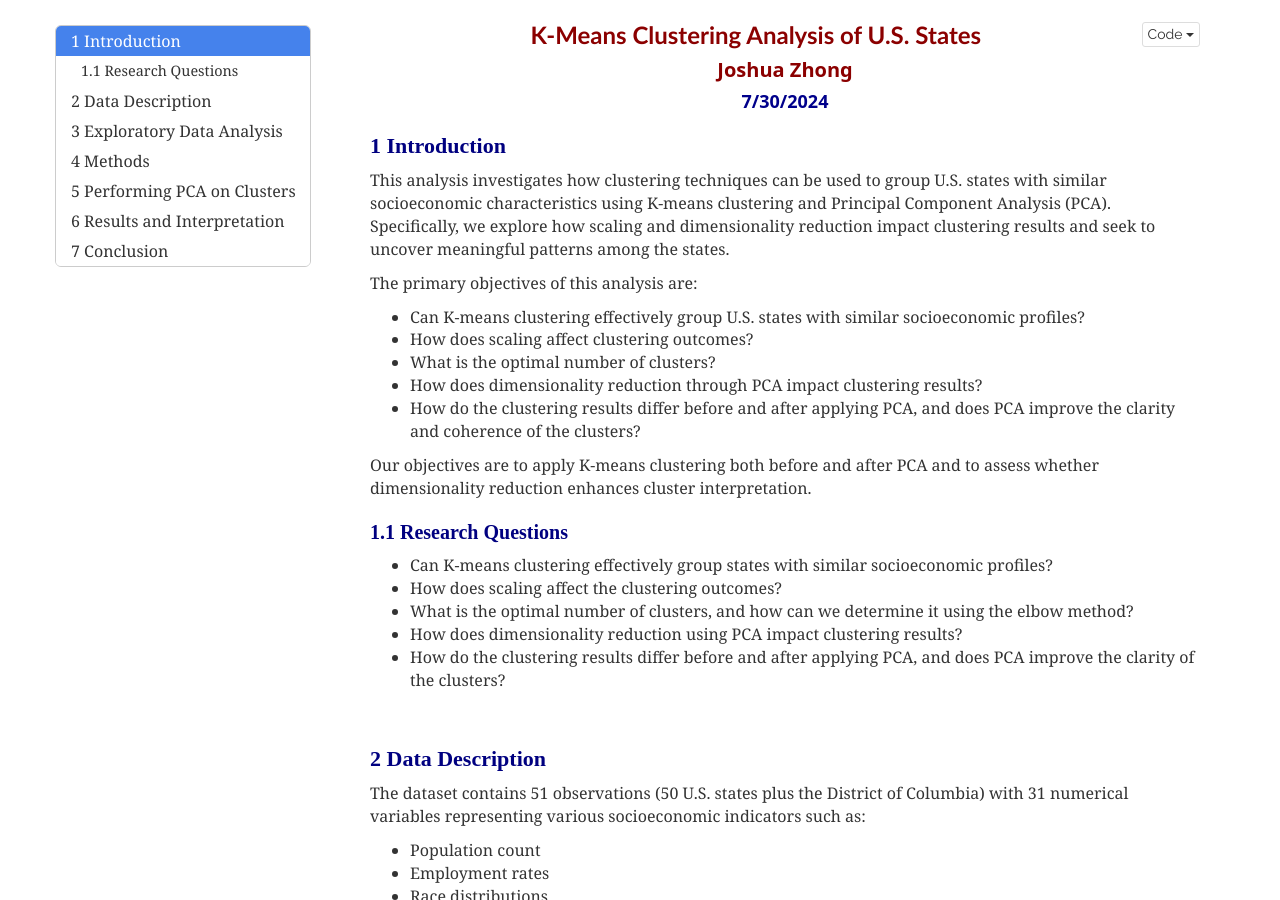
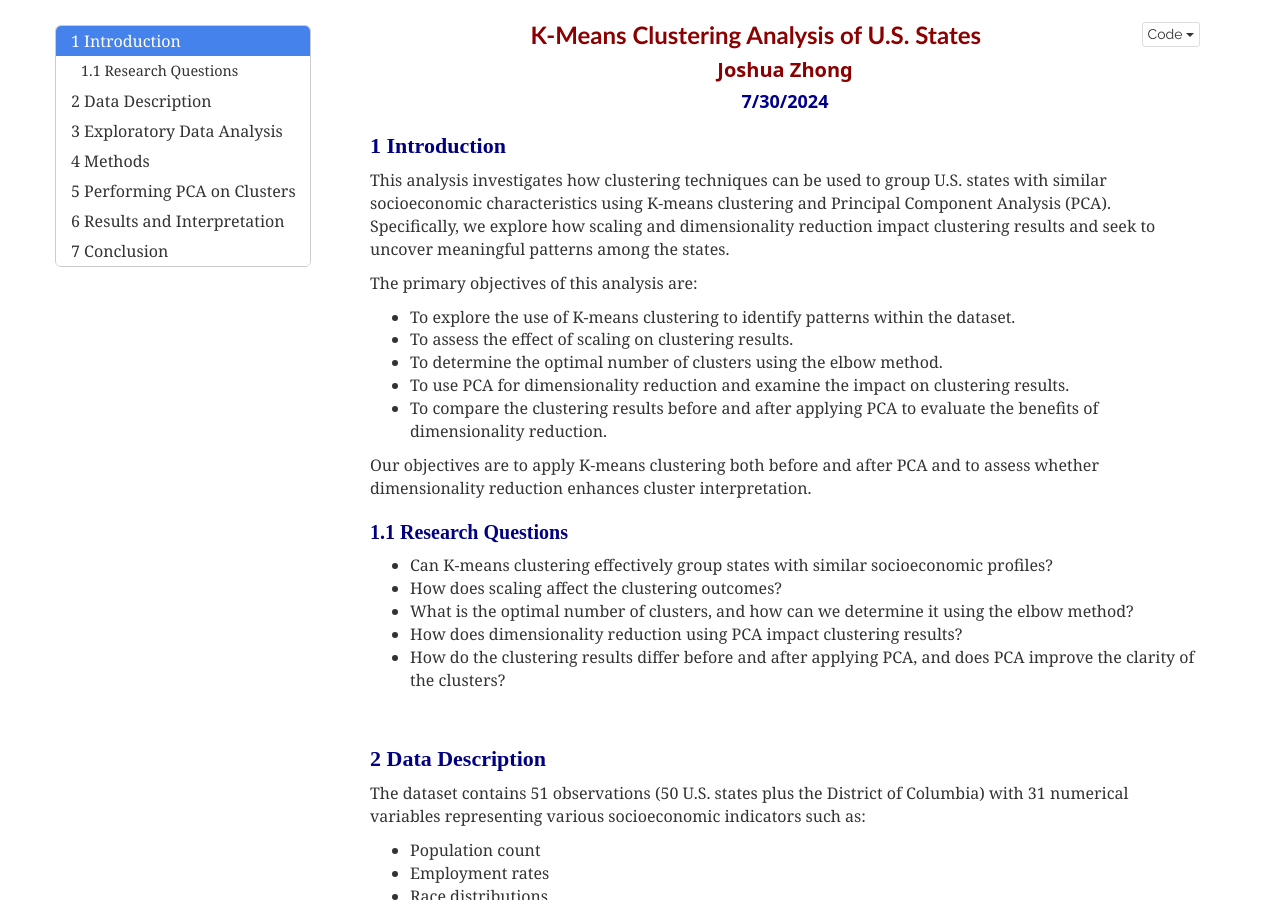
Before and after one commit to JZhong01/JZhong01.github.io, a Jekyll site: the page K-Means Clustering of U.S. States with PCA.html, which Jekyll copies as it is, in a window 1280 px wide and 900 px high. Built offline with Jekyll 4.4.1, drawn with Linux system fonts in a browser that asks for light colours.

Commit message:
revision to project

```diff
--- a/K-Means Clustering of U.S. States with PCA.html
+++ b/K-Means Clustering of U.S. States with PCA.html
@@ -1644,14 +1644,15 @@ we explore how scaling and dimensionality reduction impact clustering
 results and seek to uncover meaningful patterns among the states.</p>
 <p>The primary objectives of this analysis are:</p>
 <ul>
-<li>Can K-means clustering effectively group U.S. states with similar
-socioeconomic profiles?</li>
-<li>How does scaling affect clustering outcomes?</li>
-<li>What is the optimal number of clusters?</li>
-<li>How does dimensionality reduction through PCA impact clustering
-results?</li>
-<li>How do the clustering results differ before and after applying PCA,
-and does PCA improve the clarity and coherence of the clusters?</li>
+<li>To explore the use of K-means clustering to identify patterns within
+the dataset.</li>
+<li>To assess the effect of scaling on clustering results.</li>
+<li>To determine the optimal number of clusters using the elbow
+method.</li>
+<li>To use PCA for dimensionality reduction and examine the impact on
+clustering results.</li>
+<li>To compare the clustering results before and after applying PCA to
+evaluate the benefits of dimensionality reduction.</li>
 </ul>
 <p>Our objectives are to apply K-means clustering both before and after
 PCA and to assess whether dimensionality reduction enhances cluster
```
